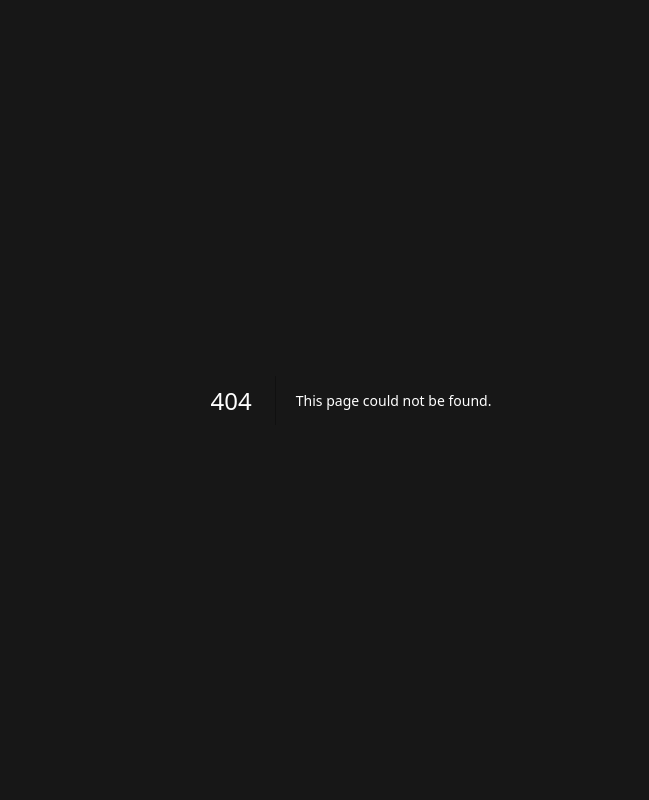
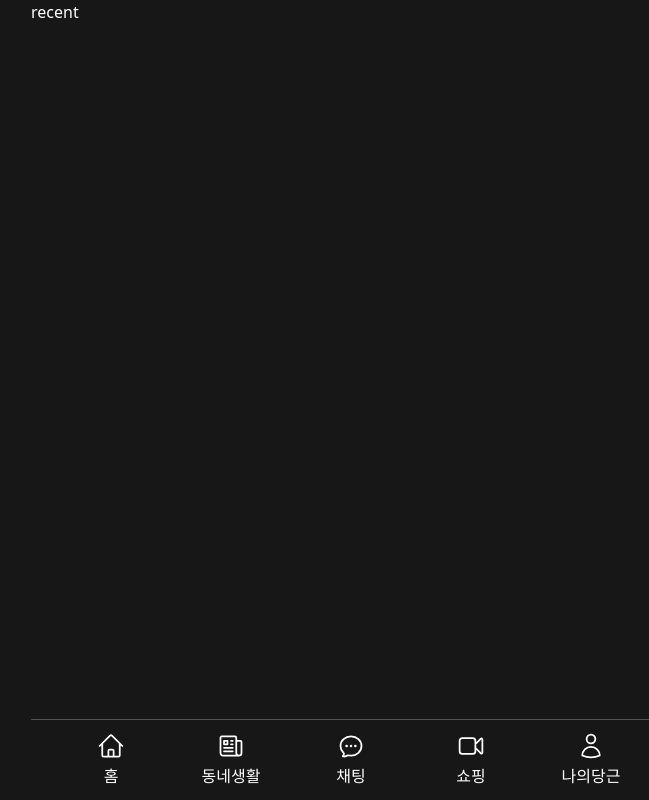
Before and after one commit to pvvng/carrot-market, a Next.js app: page /home/recent in a window 1280 px wide. Before the commit this address had no page. Shown: the whole page, without its empty margins (289-938 px from the left). Built offline with nearby package versions, Linux system fonts and the light colour scheme.

Commit message:
Intercepting Routes recap

```diff
--- /dev/null
+++ b/app/(tabs)/home/(.)recent/page.tsx
@@ -0,0 +1,3 @@
+export default function RecentIntercept() {
+  return <div>intercept recent</div>;
+}
--- a/app/(tabs)/home/(..)products/[id]/page.tsx
+++ b/app/(tabs)/home/(...)products/[id]/page.tsx
@@ -3,6 +3,9 @@
  *
  * (..)은 현재 위치 (/home)에서 상위 url (/) 로 이동한다는 의미
  * 그래서 (..)products/[id]는 /products/[id]랑 같음
+ *
+ * 만약에 현재 루트가 /products이고 /products/[id]를 인터셉트하기 위해선
+ * (.)[id] 를 사용하면 됨
  *
  * /home에서 /product/[id] 로 사용자가 이동하면
  * 아래 컴포넌트를 대신 보여줌
--- /dev/null
+++ b/app/(tabs)/home/recent/page.tsx
@@ -0,0 +1,3 @@
+export default function Recent() {
+  return <div>recent</div>;
+}
```
Also changed, not shown: 1 other file (tests, documents, lock files or other folders).
